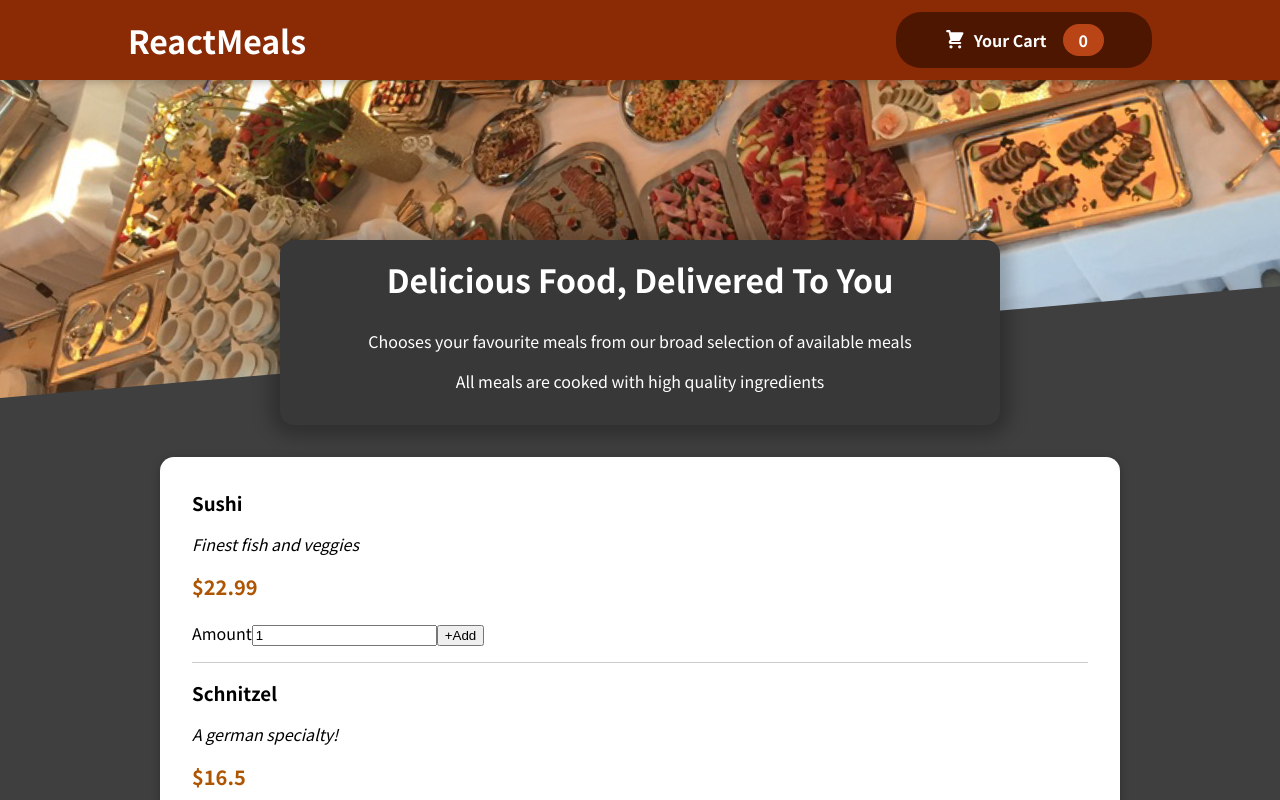
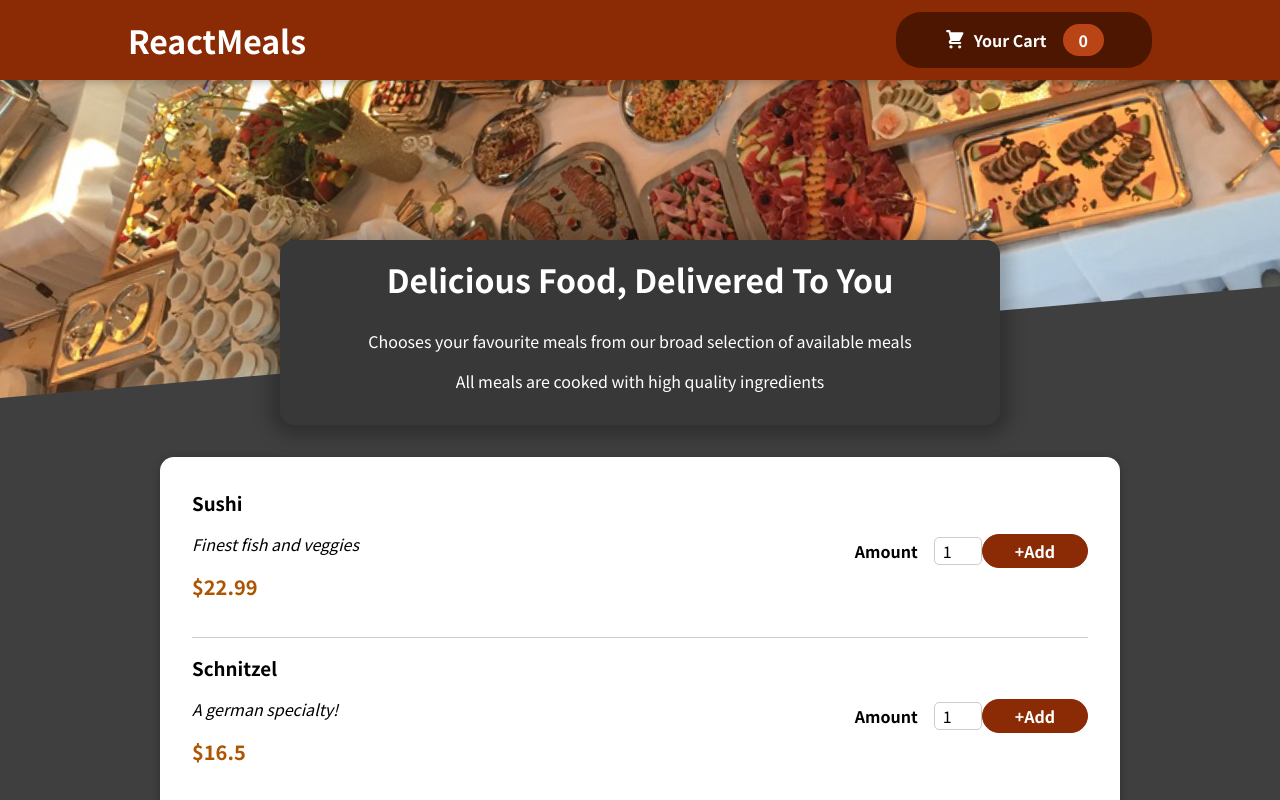
Before and after one commit to pratik1798/Restaurant-website, a React (Create React App) app: page / in a window 1280 px wide. Shown: the top 800 px of the page. Built offline with nearby package versions, Linux system fonts and the light colour scheme.

Commit message:
adding form

```diff
--- a/src/components/Meals/AvailableMeals.js
+++ b/src/components/Meals/AvailableMeals.js
@@ -36,7 +36,8 @@ const AvailableMeals = (props) => {
           <h3>{meal.name}</h3>
           <p className={classes.description}>{meal.description}</p>
           <p className={classes.price}>{`$${meal.price}`}</p>
-          <form>
+        </div>
+        <form className={classes.form}>
           <label htmlFor={meal.id}>Amount</label>
           <input
             type="text"
@@ -48,7 +49,6 @@ const AvailableMeals = (props) => {
           />
           <button type="submit">+Add</button>
         </form>
-        </div>
       </li>
     );
   });
--- a/src/components/Meals/AvailableMeals.module.css
+++ b/src/components/Meals/AvailableMeals.module.css
@@ -45,3 +45,40 @@
   color: #ad5502;
   font-size: 1.25rem;
 }
+
+label {
+  font-weight: bold;
+  margin-right: 1rem;
+}
+
+.form input {
+  width: 3rem;
+  border-radius: 5px;
+  border: 1px solid #ccc;
+  font: inherit;
+  padding-left: 0.5rem;
+}
+
+.form {
+  text-align: right;
+  display: flex;
+  align-items: center;
+  margin-bottom: 0.5rem;
+}
+
+.form button {
+  font: inherit;
+  cursor: pointer;
+  background-color: #8a2b06;
+  border: 1px solid #8a2b06;
+  color: white;
+  padding: 0.25rem 2rem;
+  border-radius: 20px;
+  font-weight: bold;
+}
+
+.form button:hover,
+.form button:active {
+  background-color: #641e03;
+  border-color: #641e03;
+}
```
Lines whose indentation alone changed are shown as unchanged.
